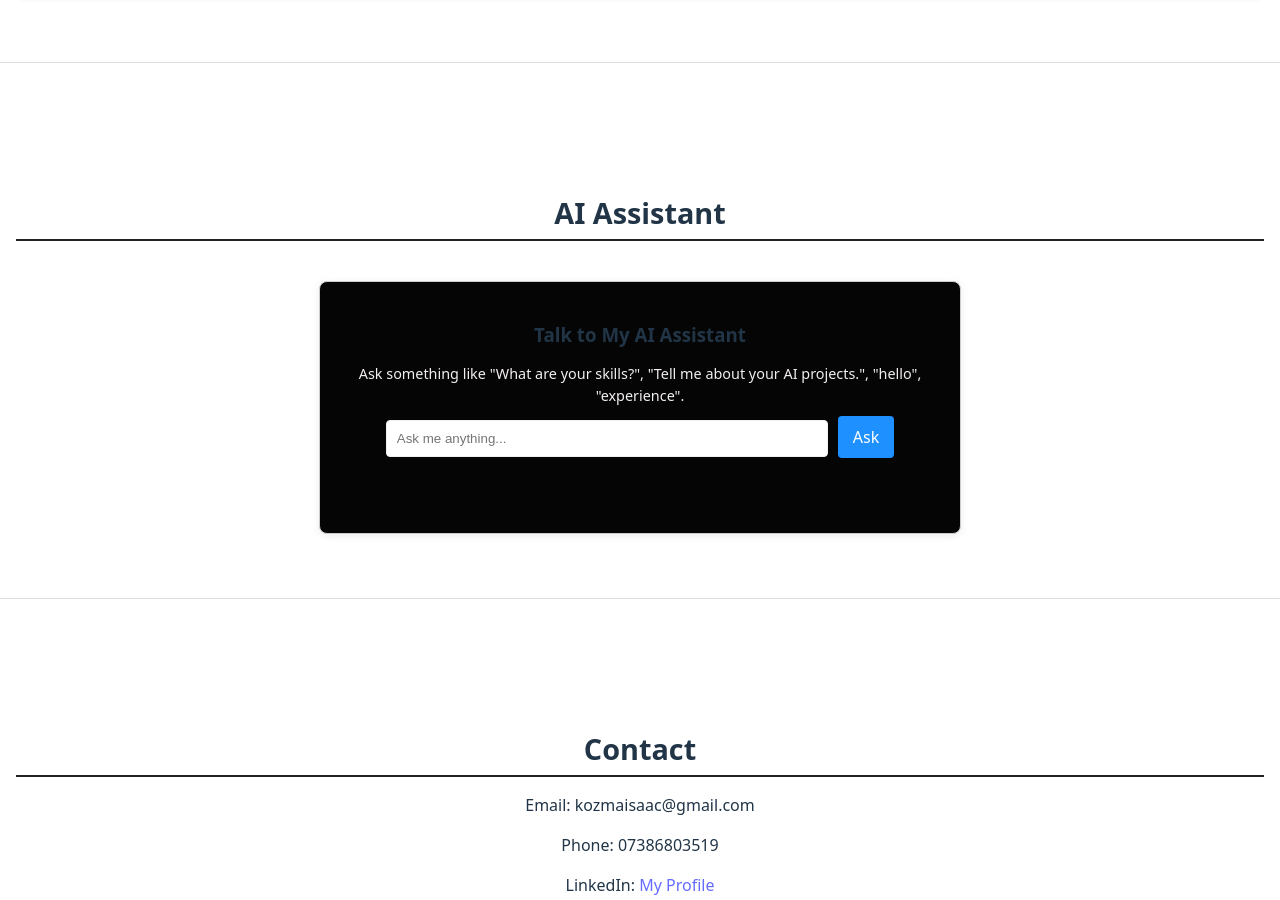
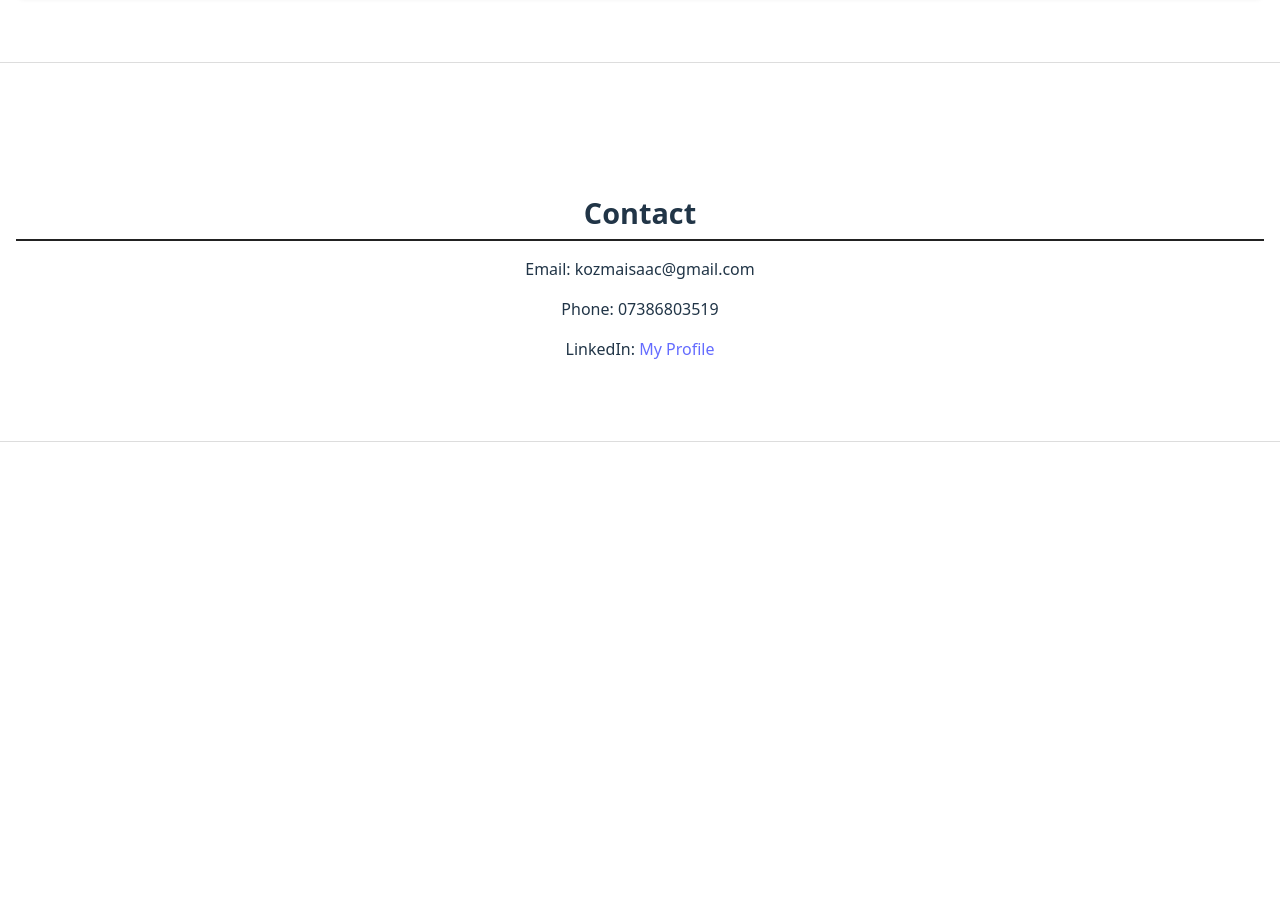
Before and after one commit to isaackozma/isaac-portfolio, a React (Vite) app: page / in a window 1280 px wide. Shown: the part 2435-3335 px from the top of the page. After the commit the page ends 2917 px from the top, so only its background shows below. Built offline with nearby package versions, Linux system fonts and the light colour scheme.

Commit message:
getting rid of fake AI

```diff
--- a/src/App.jsx
+++ b/src/App.jsx
@@ -89,10 +89,10 @@ function App() {
         </div>
       </section>
 
-      <section id="ai">
+      {/* <section id="ai">
         <h2>AI Assistant</h2>
         <AIWidget />
-      </section>
+      </section> */}
 
       <section id="contact">
         <h2>Contact</h2>
```
